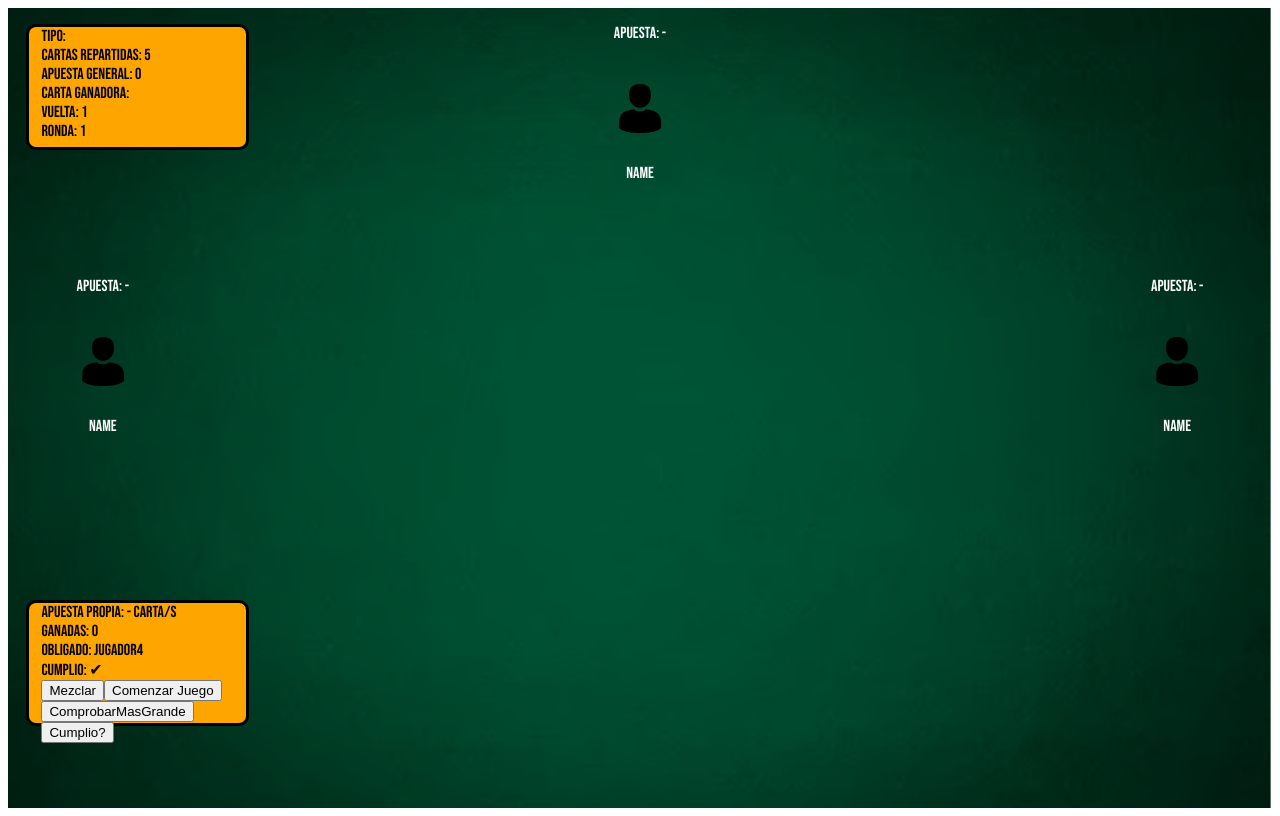
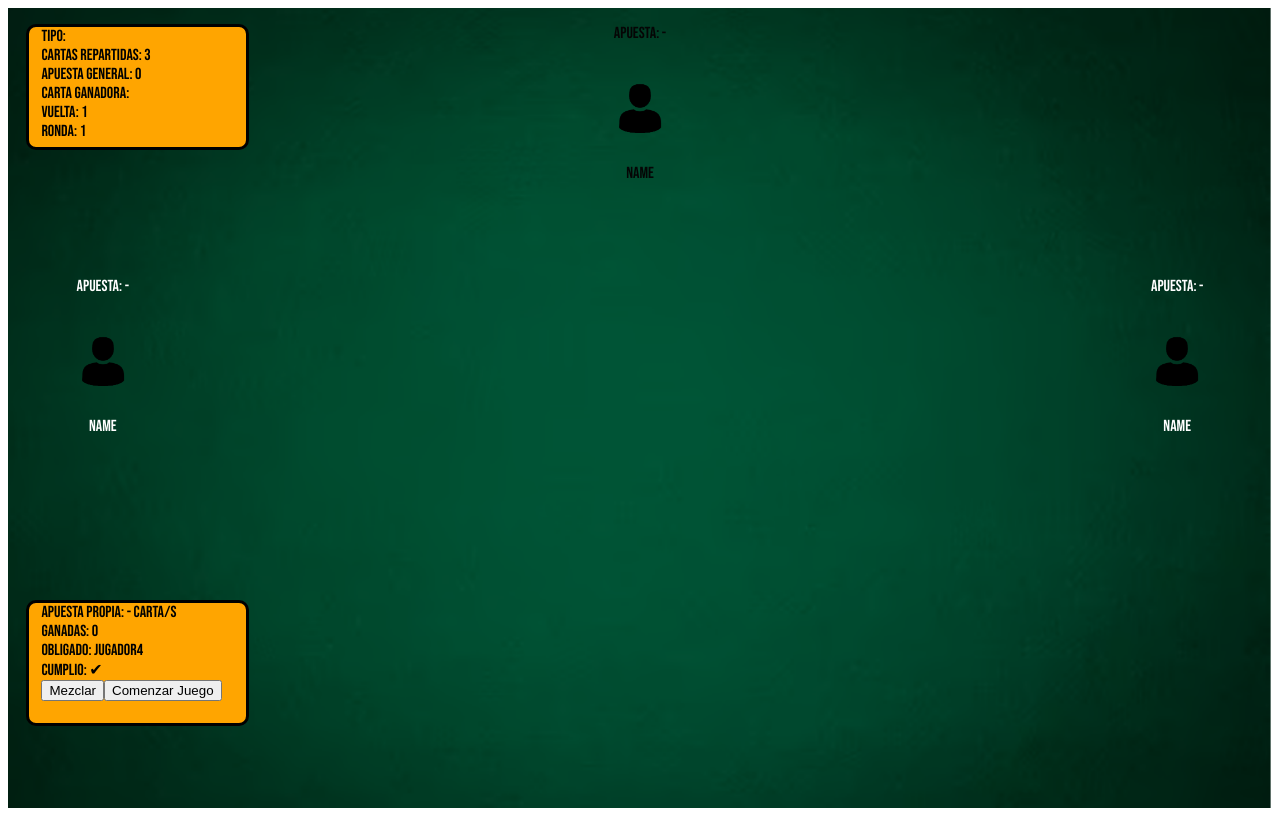
Before and after one commit to ignacio-nicoletti/CardGame, a Next.js app: page /game in a window 1280 px wide. Built offline with nearby package versions, Linux system fonts and the light colour scheme.

Commit message:
actualizacion

```diff
--- a/src/components/apuesta/apuesta.jsx
+++ b/src/components/apuesta/apuesta.jsx
@@ -26,9 +26,16 @@ const Apuesta = ({ setJugador1, jugador1, setJugador2, jugador2, setJugador3, ju
       jugador2.apuestaP > -1 &&
       jugador3.apuestaP > -1 &&
       jugador4.apuestaP > -1
-      ) {
-        setRonda({ ...ronda, typeRound: "ronda", ApuestaTotal: Number(apuestafinal) })
-      }
+    ) {
+      let turno
+      if (ronda.obligado === 1) {
+        turno = ronda.obligado + 1
+      } else if (ronda.obligado === 2) { turno = ronda.obligado + 1 }
+      else if (ronda.obligado === 3) { turno = ronda.obligado + 1 }
+      else { turno = 1 }
+
+      setRonda({ ...ronda, typeRound: "ronda", ApuestaTotal: Number(apuestafinal), turnoJugador: turno })
+    }
 
 
   }
@@ -37,11 +44,11 @@ const Apuesta = ({ setJugador1, jugador1, setJugador2, jugador2, setJugador3, ju
     if (ronda.typeRound === "apuesta" && ronda.turnoJugador === ronda.obligado) {
       console.log("turno del obligado")
 
-      if (ronda.cardPorRonda === ronda.apuesta){//TERMINAR ESTA FUNCION
+      if (ronda.cardPorRonda === ronda.apuesta) {//TERMINAR ESTA FUNCION
 
+      }
     }
   }
-}
 
 
   useEffect(() => {
@@ -54,7 +61,7 @@ const Apuesta = ({ setJugador1, jugador1, setJugador2, jugador2, setJugador3, ju
 
 
   useEffect(() => {
-      apuestaGeneral()//suma las apuestas y si todos apostaron cambia el tipo de ronda
+    apuestaGeneral()//suma las apuestas y si todos apostaron cambia el tipo de ronda
   }, [jugador1.apuestaP, jugador2.apuestaP, jugador3.apuestaP, jugador4.apuestaP])
 
 
--- a/src/components/cards/card.jsx
+++ b/src/components/cards/card.jsx
@@ -7,7 +7,7 @@ import copa from '../../assets/valores/copas.png';
 import espada from '../../assets/valores/espada.png';
 import oro from '../../assets/valores/oro.png';
 
-const Cards = ({jugador, setJugador, valor, palo, ronda, setRonda}) => {
+const Cards = ({ jugador, setJugador, valor, palo, ronda, setRonda }) => {
   let imgPalo = {
     oro: oro,
     espada: espada,
@@ -18,16 +18,22 @@ const Cards = ({jugador, setJugador, valor, palo, ronda, setRonda}) => {
   let filterCard;
 
   const handlerclick = () => {
-    if (ronda.typeRound === 'ronda') {
-      filterCard = jugador.cardPersona.filter (
+
+
+    if (ronda?.typeRound === 'ronda' && jugador.myturn === true) {
+      filterCard = jugador.cardPersona.filter(
         e => e.valor !== valor || e.palo !== palo
       );
-      setJugador ({
+      setJugador({
         ...jugador,
-        cardApostada: [{valor, palo}],
+        cardApostada: [{ valor, palo }],
         cardPersona: filterCard,
       });
-      // setRonda ({...ronda, CardGanadoraxRonda: [{valor, palo}]});
+      if (ronda.turnoJugador === 1 || ronda.turnoJugador === 2 || ronda.turnoJugador === 3) {
+        setRonda({
+          ...ronda, turnoJugador: ronda.turnoJugador + 1
+        });
+      } else setRonda({ ...ronda, turnoJugador: 1 })
     }
   };
 
@@ -35,15 +41,15 @@ const Cards = ({jugador, setJugador, valor, palo, ronda, setRonda}) => {
     <div className={styles.spanishDeck}>
       <div className={styles.valueContain} onClick={handlerclick}>
 
-        <p style={{display: 'flex', alignSelf: 'flex-end'}}>{valor}</p>
+        <p style={{ display: 'flex', alignSelf: 'flex-end' }}>{valor}</p>
         <Image
           src={imgPalo[palo]}
           alt="logoCard"
           width={30}
           height={30}
-          style={{display: 'flex', alignSelf: 'center'}}
+          style={{ display: 'flex', alignSelf: 'center' }}
         />
-        <p style={{display: 'flex', alignSelf: 'flex-start'}}>{valor}</p>
+        <p style={{ display: 'flex', alignSelf: 'flex-start' }}>{valor}</p>
       </div>
     </div>
   );
--- a/src/components/cards/card.module.css
+++ b/src/components/cards/card.module.css
@@ -5,6 +5,7 @@
   border-radius: 10px;
   box-shadow: 0 0 10px rgba(0, 0, 0, 0.3);
   transition: 0.3s;
+
 }
 
 .spanishDeck:hover {
--- a/src/components/jugadores/jugadores.module.css
+++ b/src/components/jugadores/jugadores.module.css
@@ -5,6 +5,7 @@
 
 }
 .align{
+  color: black;
   display: flex;
   flex-direction: column;
   gap: 15px;
@@ -25,7 +26,7 @@
   justify-content: center;
   text-align: center;
   flex-direction: column;
-  color: white;
+  color: rgb(5, 5, 5);
 }
 
 .alinearCard3 {
@@ -49,3 +50,29 @@
   color: white;
 
 }
+
+
+.cardApost2 {
+  position: absolute;
+  color: black;
+  left: 25%;
+  bottom: 40%;
+  border-radius: 12px;
+  /* border:3px solid yellow */
+}
+.cardApost3 {
+  position: absolute;
+  color: black;
+  /* left: 50%; */
+  top: 45%;
+  border-radius: 12px;
+  /* border:3px solid blue */
+}
+.cardApost4 {
+  position: absolute;
+  color: black;
+  left: 70%;
+  bottom: 40%;
+  border-radius: 12px;
+  /* border:3px solid orange */
+}
--- a/src/pages/game/index.jsx
+++ b/src/pages/game/index.jsx
@@ -29,7 +29,7 @@ export default function Game() {
     cardPersona: [],
     apuestaP: -1, //ponerlo en -1
     cardsganadas: 0,
-    cardApostada: [{ valor: 4, palo: '' }],
+    cardApostada: [{ valor: '', palo: '' }],
     myturn: false, //boolean
     cumplio: '', //boolean
 
@@ -39,7 +39,7 @@ export default function Game() {
     cardPersona: [],
     apuestaP: -1, //ponerlo en -1
     cardsganadas: 0,
-    cardApostada: [{ valor: 3, palo: '' }],
+    cardApostada: [{ valor: '', palo: '' }],
     myturn: false, //boolean
     cumplio: '', //boolean
 
@@ -48,8 +48,8 @@ export default function Game() {
     id: 4,
     cardPersona: [],
     apuestaP: -1, //ponerlo en -1
-    cardsganadas: "",
-    cardApostada: [{ valor: 3, palo: '' }],
+    cardsganadas: 0,
+    cardApostada: [{ valor: '', palo: '' }],
     myturn: false, //boolean
     cumplio: '', //boolean
   });
@@ -67,7 +67,7 @@ export default function Game() {
     cardPorRonda: "",//cant de cartas que se reparten
     typeRound: '', //apuesta o ronda
     turnoJugador: 1, //1j 2j 3j 4j
-    obligado:"",//numero de jugador obligado
+    obligado: "",//numero de jugador obligado
     ApuestaTotal: 0, //suma de la apuesta de todos
     CardGanadoraxRonda: [{ valor: ' ', palo: ' ' }],
     points: 5, //puntos que suma
@@ -88,8 +88,8 @@ export default function Game() {
 
 
 
-  const repartir=()=>{
-    setJugador1({ ...jugador1, cardPersona: jugadores.jugador1});
+  const repartir = () => {
+    setJugador1({ ...jugador1, cardPersona: jugadores.jugador1 });
     setJugador2({ ...jugador2, cardPersona: jugadores.jugador2 });
     setJugador3({ ...jugador3, cardPersona: jugadores.jugador3 });
     setJugador4({ ...jugador4, cardPersona: jugadores.jugador4 });
@@ -99,7 +99,7 @@ export default function Game() {
   const gameInit = () => {
 
     repartir()
-    setRonda({ ...ronda,typeRound:"ronda"});
+    setRonda({ ...ronda, typeRound: "apuesta" });
 
 
   };
@@ -110,34 +110,48 @@ export default function Game() {
       jugador1.cardApostada[0].valor > jugador3.cardApostada[0].valor &&
       jugador1.cardApostada[0].valor > jugador4.cardApostada[0].valor
     ) {
-      setJugador1({ ...jugador1, cardsganadas: Number(jugador1.cardsganadas) + 1 });
-      setRonda({ ...ronda, CardGanadoraxRonda: jugador1.cardApostada });
-    } else { setJugador1({ ...jugador1, cardsganadas: jugador1.cardsganadas }); }
+      setJugador1({ ...jugador1, cardsganadas: 1 });
+      setRonda({ ...ronda, CardGanadoraxRonda: jugador1.cardApostada});
+      console.log("gana j1");
+    }
     if (jugador2.cardApostada[0].valor > jugador1.cardApostada[0].valor &&
       jugador2.cardApostada[0].valor > jugador3.cardApostada[0].valor &&
       jugador2.cardApostada[0].valor > jugador4.cardApostada[0].valor) {
-      setJugador2({ ...jugador2, cardsganadas: Number(jugador2.cardsganadas) + 1 });
+      setJugador2({ ...jugador2, cardsganadas: Number(jugador2.cardsganadas+ 1)  });
       setRonda({ ...ronda, CardGanadoraxRonda: jugador2.cardApostada });
-    } else { setJugador2({ ...jugador2, cardsganadas: jugador2.cardsganadas }); }
+      console.log("gana j2");
+    }
     if (jugador3.cardApostada[0].valor > jugador1.cardApostada[0].valor &&
       jugador3.cardApostada[0].valor > jugador2.cardApostada[0].valor &&
       jugador3.cardApostada[0].valor > jugador4.cardApostada[0].valor) {
-      setJugador3({ ...jugador3, cardsganadas: Number(jugador3.cardsganadas) + 1 });
+      setJugador3({ ...jugador3, cardsganadas: Number(jugador3.cardsganadas+ 1)  });
       setRonda({ ...ronda, CardGanadoraxRonda: jugador3.cardApostada });
-    } else { setJugador3({ ...jugador3, cardsganadas: jugador3.cardsganadas }); }
+      console.log("gana j3");
+    }
     if (jugador4.cardApostada[0].valor > jugador1.cardApostada[0].valor &&
       jugador4.cardApostada[0].valor > jugador2.cardApostada[0].valor &&
       jugador4.cardApostada[0].valor > jugador3.cardApostada[0].valor) {
-      setJugador3({ ...jugador4, cardsganadas: Number(jugador4.cardsganadas) + 1 });
-      setRonda({ ...ronda, CardGanadoraxRonda: jugador4.cardApostada });
-    } else { setJugador4({ ...jugador4, cardsganadas: jugador4.cardsganadas }); }
+      setJugador4({ ...jugador4, cardsganadas: Number(jugador4.cardsganadas+ 1)  });
+      setRonda({ ...ronda, CardGanadoraxRonda: jugador4.cardApostada});
+      console.log("gana j4");
+    }
   };
 
 
   const cumplio = () => {
+    console.log("chequeando");
     if (Number(jugador1.apuestaP) === Number(jugador1.cardsganadas)) {
       setJugador1({ ...jugador1, cumplio: true })
     } else setJugador1({ ...jugador1, cumplio: false })
+    if (Number(jugador2.apuestaP) === Number(jugador2.cardsganadas)) {
+      setJugador2({ ...jugador2, cumplio: true })
+    } else setJugador2({ ...jugador2, cumplio: false })
+    if (Number(jugador3.apuestaP) === Number(jugador3.cardsganadas)) {
+      setJugador3({ ...jugador3, cumplio: true })
+    } else setJugador3({ ...jugador3, cumplio: false })
+    if (Number(jugador4.apuestaP) === Number(jugador4.cardsganadas)) {
+      setJugador1({ ...jugador4, cumplio: true })
+    } else setJugador4({ ...jugador4, cumplio: false })
 
   }
 
@@ -145,9 +159,41 @@ export default function Game() {
 
 
 
-  useEffect(()=>{
-    setRonda({ ...ronda, cardPorRonda: 5,obligado:4});//ni bien se monta el componente setea la card
-  },[])//ya que nunca cambia
+  useEffect(() => {
+    setRonda({ ...ronda, cardPorRonda: 3, obligado: 4 });//ni bien se monta el componente setea la card
+  }, [])//ya que nunca cambia
+
+
+  useEffect(() => {
+    comprobarMasGrande()
+    // cumplio(
+
+    if (ronda.turnoJugador === 1) {
+      setJugador1({ ...jugador1, myturn: true })
+      setJugador2({ ...jugador2, myturn: false })
+      setJugador3({ ...jugador3, myturn: false })
+      setJugador4({ ...jugador4, myturn: false })
+    }
+    if (ronda.turnoJugador === 2) {
+      setJugador2({ ...jugador2, myturn: true })
+      setJugador1({ ...jugador1, myturn: false })
+      setJugador3({ ...jugador3, myturn: false })
+      setJugador4({ ...jugador4, myturn: false })
+    }
+    if (ronda.turnoJugador === 3) {
+
+      setJugador3({ ...jugador3, myturn: true })
+      setJugador1({ ...jugador1, myturn: false })
+      setJugador2({ ...jugador2, myturn: false })
+      setJugador4({ ...jugador4, myturn: false })
+    }
+    if (ronda.turnoJugador === 4) {
+      setJugador4({ ...jugador4, myturn: true })
+      setJugador1({ ...jugador1, myturn: false })
+      setJugador2({ ...jugador2, myturn: false })
+      setJugador3({ ...jugador3, myturn: false })
+    }
+  }, [ronda.turnoJugador])//ya que nunca cambia
 
   console.log(ronda);
   console.log(jugador1);
@@ -229,14 +275,14 @@ console.log(jugador4);
         <p>Ronda: {ronda.numeroRonda}</p>
       </div>
       <div className={style.infoPropia}>
-        <p>Apuesta propia: {jugador1.apuestaP===-1?"-":jugador1.apuestaP} carta/s </p>
+        <p>Apuesta propia: {jugador1.apuestaP === -1 ? "-" : jugador1.apuestaP} carta/s </p>
         <p>Ganadas: {jugador1.cardsganadas}</p>
         <p>Obligado: jugador{ronda.obligado}</p>
         <p>Cumplio: {jugador1.cumplio === true ? '✔' : '❌'}</p>
         <button onClick={mezclar}>Mezclar</button>
         <button onClick={gameInit}>Comenzar Juego</button>
-        <button onClick={comprobarMasGrande}>ComprobarMasGrande</button>
-        <button onClick={cumplio}>Cumplio?</button>
+        {/* <button onClick={comprobarMasGrande}>ComprobarMasGrande</button> */}
+        {/* <button onClick={cumplio}>Cumplio?</button> */}
       </div>
 
       {(ronda.typeRound === 'apuesta') && (ronda.turnoJugador === 1 || ronda.turnoJugador === 2 || ronda.turnoJugador === 3 || ronda.turnoJugador === 4)
```
Also changed, not shown: src/components/jugadores/jugadores.jsx (+24 -11 lines). Lines whose indentation alone changed are shown as unchanged.
